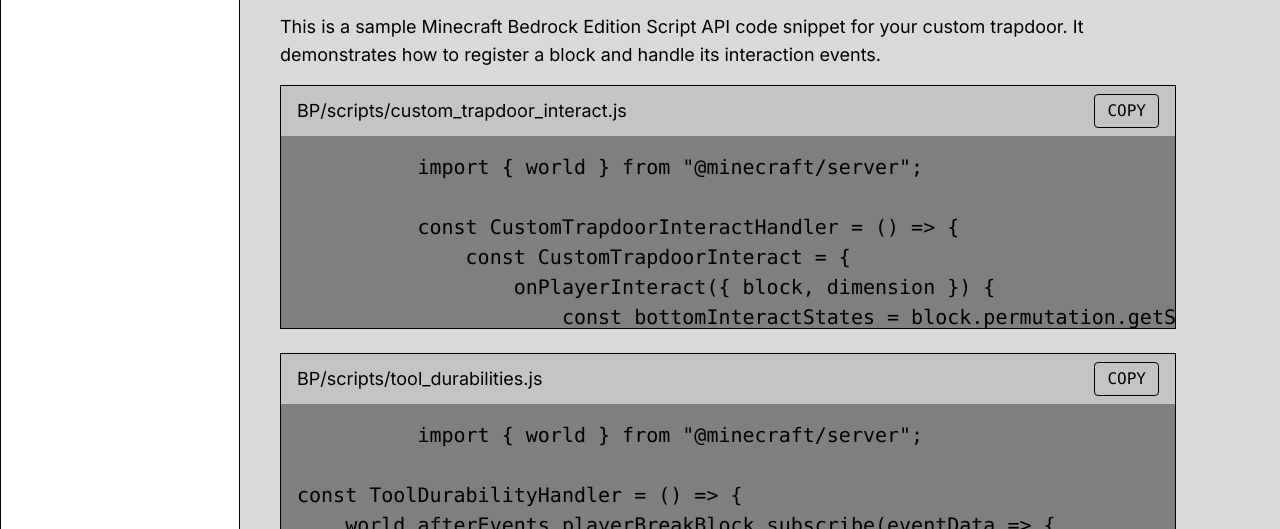
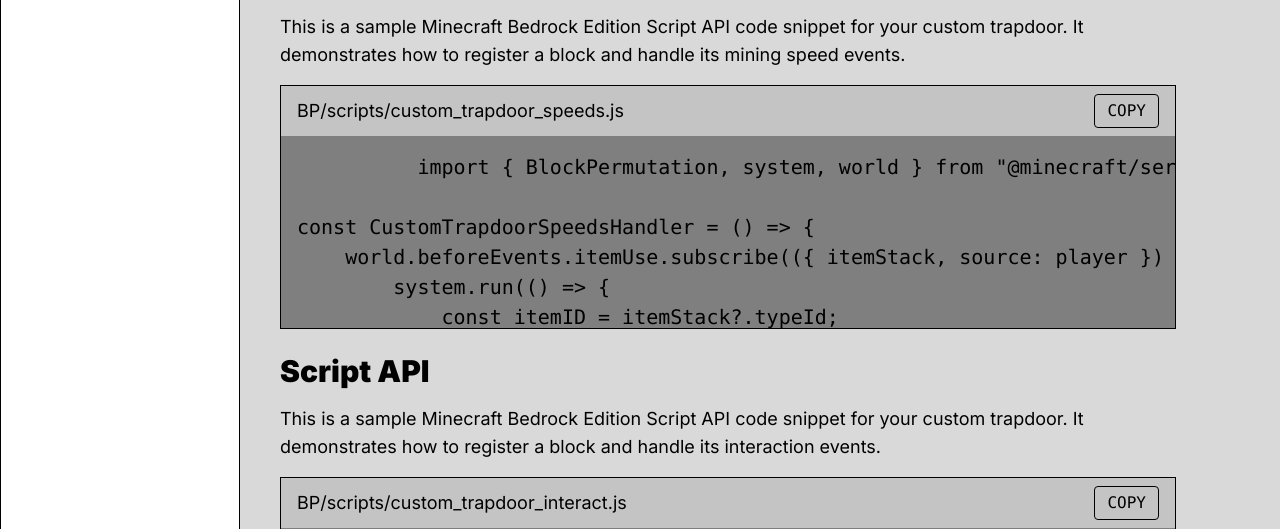
Before and after one commit to Jom-er/MCBE-Hub, a plain HTML site: page tutorials/custom_trapdoor_tutorial.html in a window 1280 px wide. Shown: the part 675-1204 px from the top of the page. Drawn offline with nearby package versions, Linux system fonts and the light colour scheme.

Commit message:
Update custom_trapdoor_tutorial.html

```diff
--- a/tutorials/custom_trapdoor_tutorial.html
+++ b/tutorials/custom_trapdoor_tutorial.html
@@ -423,6 +423,70 @@
         </pre>
 		</div>
     <br>
+	    <h2 class="font-extrabold text-3xl mb-4" id="script">Script API</h2>
+      <p class="text-lg mb-4 max-w-4xl">This is a sample Minecraft Bedrock Edition Script API code snippet for your custom trapdoor. It demonstrates how to register a block and handle its mining speed events.</p>
+      <div class="max-w-4xl border border-black">
+        <div class="flex justify-between items-center bg-[#c4c4c4] px-4 py-2 text-lg font-normal">
+          <span>BP/scripts/custom_trapdoor_speeds.js</span>
+          <button id="copyBtn" class="border border-black rounded px-3 py-1 font-mono text-base">COPY</button>
+        </div>
+        <pre id="codeBlock" class="bg-[#7f7f7f] text-black text-[1.25rem] font-mono h-48 overflow-auto p-4 select-text">
+          import { BlockPermutation, system, world } from "@minecraft/server";
+
+const CustomTrapdoorSpeedsHandler = () => {
+    world.beforeEvents.itemUse.subscribe(({ itemStack, source: player }) => {
+        system.run(() => {
+            const itemID = itemStack?.typeId;
+            const blockRaycast = player.getBlockFromViewDirection({ maxDistance: 8, includeLiquidBlocks: false });
+            const targetBlock = blockRaycast?.block;
+
+            if (targetBlock && targetBlock.permutation.matches("template:custom_trapdoor")) {
+                const blockSpeeds = targetBlock.permutation.getState("template:custom_trapdoor_breaking_time");
+                const bottomStates = targetBlock.permutation.getState("template:custom_trapdoor_bottom_states");
+                const topStates = targetBlock.permutation.getState("template:custom_trapdoor_top_states");
+
+                let axeTypes;
+
+                switch (itemID) {
+                    default:
+                        axeTypes = "default";
+                        break;
+                    case "minecraft:wooden_axe":
+                        axeTypes = "wooden";
+                        break;
+                    case "minecraft:stone_axe":
+                        axeTypes = "stone";
+                        break;
+                    case "minecraft:iron_axe":
+                        axeTypes = "iron";
+                        break;
+                    case "minecraft:diamond_axe":
+                        axeTypes = "diamond";
+                        break;
+                    case "minecraft:netherite_axe":
+                        axeTypes = "netherite";
+                        break;
+                    case "minecraft:golden_axe":
+                        axeTypes = "golden";
+                        break;
+                }
+
+                const newPermutation = BlockPermutation.resolve("bwexp:log_maple", {
+                    'template:custom_trapdoor_breaking_time': blockSpeeds,
+                    'template:custom_trapdoor_bottom_states': bottomStates,
+		    'template:custom_trapdoor_top_states': topStates
+                });
+
+                targetBlock.setPermutation(newPermutation);
+            }
+        });
+    });
+};
+
+CustomTrapdoorSpeedsHandler();
+        </pre>
+        </div>
+        <br>
 		<h2 class="font-extrabold text-3xl mb-4" id="script">Script API</h2>
       <p class="text-lg mb-4 max-w-4xl">This is a sample Minecraft Bedrock Edition Script API code snippet for your custom trapdoor. It demonstrates how to register a block and handle its interaction events.</p>
       <div class="max-w-4xl border border-black">
```
